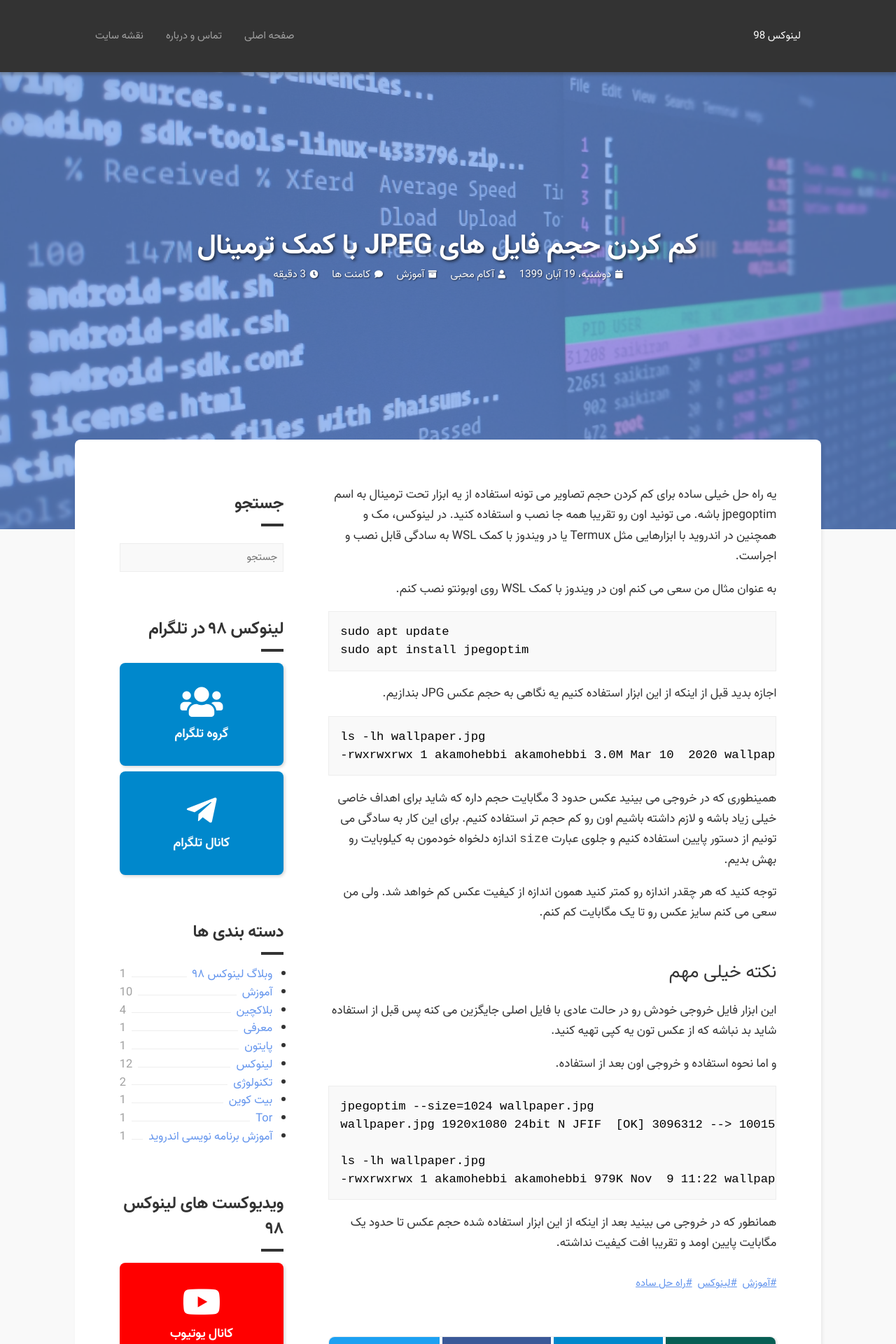
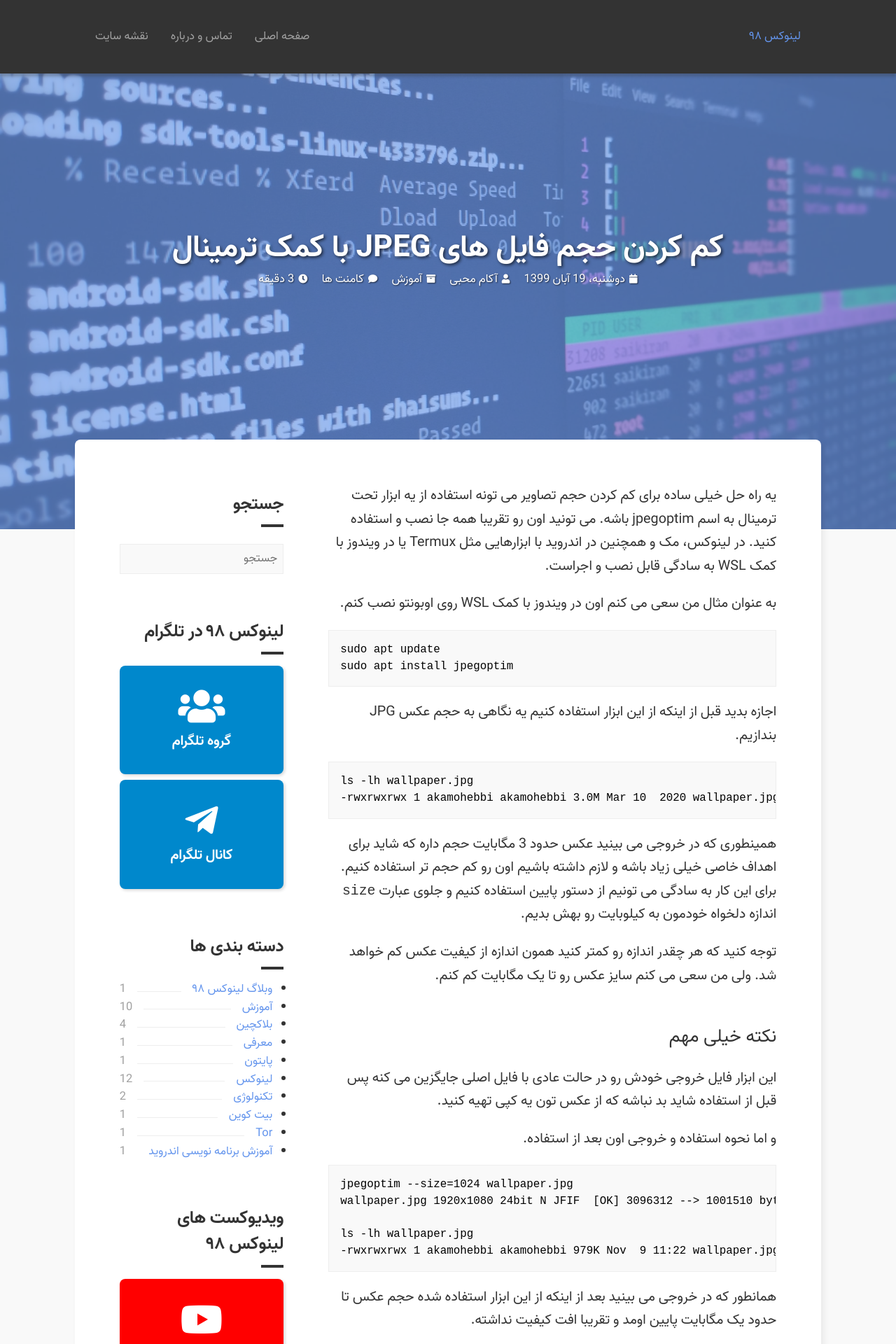
Before and after one commit to akamohebbi/linux98.ir, a Jekyll site: the page built from _posts/2020-11-09-jpegoptim-intro.md, in a window 1280 px wide. Shown: the top 1920 px of the page at 70% size. Built offline with Jekyll 4.4.1, drawn with Linux system fonts in a browser that asks for light colours.

Commit message:
css updated and blog title changed

```diff
--- a/_config.yml
+++ b/_config.yml
@@ -6,7 +6,7 @@ charset: UTF-8
 
 
 
-title: لینوکس 98
+title: لینوکس ۹۸
 description: منبع فارسی لینوکس و نرم افزارهای متن باز
 
 disqus_shortname: linux98
--- a/_sass/_home.scss
+++ b/_sass/_home.scss
@@ -47,7 +47,7 @@ body {
     background-color: #f9f9f9;
     color: #333333;
     // font-family: $estedad_font_family;
-    font-size: 1em;
+    font-size: $normal_font_size;
 }
 
 body,
@@ -145,6 +145,7 @@ a {
 }
 
 .site-title {
+    color: $theme_color;
     &:hover {
         color: #ffffff !important;
     }
@@ -159,7 +160,7 @@ a {
 
 .page-header-nav-desktop {
     a {
-        color: $text_color_secondary;
+        color: $secondary_text_color;
 
         &:hover {
             color: #ffffff !important;
@@ -176,7 +177,17 @@ a {
     border-radius: 8px;
     box-shadow: 2px 2px 4px rgba($color: #000000, $alpha: 0.32);
     z-index: 2;
-    position: relative
+    position: relative;
+
+    a {
+        &:first-child {
+            border-radius: 8px 8px 0 0;
+        }
+
+        &:last-child {
+            border-radius: 0 0 8px 8px;
+        }
+    }
 }
 
 .page-ef-wrapper {
@@ -186,7 +197,7 @@ a {
     margin-top: -128px;
     margin-bottom: 8.33333%;
     border-radius: 8px;
-    box-shadow: 2px 2px 4px rgba($color: #333333, $alpha: 0.08);
+    box-shadow: 4px 4px 8px rgba($color: #333333, $alpha: 0.08);
 }
 
 .page-entry {
@@ -229,7 +240,7 @@ a {
         }
 
         &.disable {
-            color: $text_color_secondary;
+            color: $secondary_text_color;
 
             &:hover {
                 border-color: #eeeeee;
@@ -253,12 +264,12 @@ a {
     a {
         text-decoration: none;
         &:hover {
-            color: $text_color_primary;
+            color: $primary_text_color;
         }
     }
 
     .meta {
-        color: $text_color_secondary;
+        color: $secondary_text_color;
 
         &::after {
             margin-left: 16px;
@@ -322,7 +333,7 @@ a {
 }
 
 .article-content {
-    font-size: 1.15rem;
+    font-size: $page_content_font_size;
     line-height: 1.7;
 
     p {
@@ -377,7 +388,7 @@ a {
             // font-size: $x_small_font_size;
             font-style: italic;
             text-align: center;
-            color: $text_color_secondary;
+            color: $secondary_text_color;
         }
     }
 
@@ -386,7 +397,7 @@ a {
 
         &:hover {
             text-decoration: none;
-            color: $text_color_secondary;
+            color: $secondary_text_color;
         }
     }
 
@@ -395,7 +406,7 @@ a {
         border-right: 4px solid $theme_color;
         padding: 8px 16px 8px 0;
         font-size: 128%;
-        color: $text_color_secondary;
+        color: $secondary_text_color;
 
         p {
             margin: 0;
@@ -436,7 +447,7 @@ a {
         margin-left: 4px;
 
         &:hover {
-            color: $text_color_secondary;
+            color: $secondary_text_color;
         }
 
         &::before {
@@ -515,7 +526,7 @@ a {
     color: $theme_color;
 
     &:hover {
-        color: $text_color_secondary;
+        color: $secondary_text_color;
     }
 }
 
@@ -603,7 +614,7 @@ a {
             }
 
             &:hover {
-                color: $text_color_secondary;
+                color: $secondary_text_color;
             }
         }
     }
@@ -621,7 +632,7 @@ a {
     padding-top: 64px;
 
     time {
-        color: $text_color_secondary;
+        color: $secondary_text_color;
         // font-size: $x_small_font_size;
     }
 
@@ -648,14 +659,14 @@ a {
         text-decoration: none;
         color: $theme_color;
         &:hover {
-            color: $text_color_secondary;
+            color: $secondary_text_color;
         }
     }
 }
 
 .page-footer {
     padding: 64px;
-
+    border-radius: 0 0 8px 8px;
     background-color: #333333;
     color: #ffffff;
 }
@@ -713,7 +724,7 @@ a {
         font-size: 1.15rem;
 
         &:hover {
-            color: $text_color_secondary;
+            color: $secondary_text_color;
         }
     }
 }
@@ -737,7 +748,7 @@ a {
         font-size: 1.15rem;
 
         &:hover {
-            color: $text_color_secondary;
+            color: $secondary_text_color;
         }
     }
 
@@ -770,6 +781,7 @@ a {
         margin-bottom: 0;
         box-shadow: none;
         border: none;
+        border-radius: 0;
     }
 
     .page-header .w3-display-container {
@@ -820,6 +832,7 @@ a {
     .page-footer {
         padding: 16 16px 16px 16px;
         margin-top: 64px;
+        border-radius: 0;
     }
 
     .page-footer-nav,
--- a/_sass/_page-404.scss
+++ b/_sass/_page-404.scss
@@ -6,7 +6,7 @@
         color: $theme_color;
 
         &:hover {
-            color: $text_color_secondary;
+            color: $secondary_text_color;
         }
     }
 
@@ -22,7 +22,7 @@
         border: 1px solid #eeeeee;
 
         &:focus {
-            border: 1px solid $text_color_primary;
+            border: 1px solid $primary_text_color;
         }
     }
 }
--- a/_sass/_syntax-highlighter.scss
+++ b/_sass/_syntax-highlighter.scss
@@ -16,7 +16,7 @@ code span {
 }
 
 pre {
-    // font-size: $normal_font_size !important;
+    font-size: $small_font_size !important;
     direction: ltr;
     overflow: auto;
     overflow-y: scroll;
--- a/_sass/_widgets.scss
+++ b/_sass/_widgets.scss
@@ -12,14 +12,14 @@
 .widget-header::after {
     content: "";
     display: table;
-    background-color: $text_color_primary;
+    background-color: $primary_text_color;
     width: 32px;
     height: 4px;
 }
 
 .widget-title {
     // font-family: $estedad_font_family;
-    // font-size: $large_font_size;
+    font-size: $widget_headering_font_size;
     font-weight: bold;
 }
 
@@ -31,7 +31,7 @@
         color: $theme_color;
 
         &:hover {
-            color: $text_color_secondary;
+            color: $secondary_text_color;
         }
     }
 
@@ -61,9 +61,9 @@
 
     span {
         display: block;
-        color: $text_color_secondary;
+        color: $secondary_text_color;
+        margin-top: -2px;
         font-size: $small_font_size;
-        margin-top: -2px;
     }
 }
 
@@ -212,11 +212,10 @@
     }
 
     .widget-title {
-        // font-family: $lalezar_font_family;
-        // font-size: $xx_large_font_size * 1.5;
-        font-weight: normal !important;
+        font-size: $widget_headering_font_size;
         line-height: 1.2;
         margin-bottom: 0;
+        font-weight: bold;
     }
 
     .widget-description {
@@ -224,7 +223,7 @@
     }
 
     .info {
-        // font-size: $xx_small_font_size;
+        font-size: $small_font_size;
         opacity: .8;
         margin: 8px 0 0 0 !important;
     }
@@ -233,7 +232,7 @@
         width: 100%;
         margin-top: 8px;
         border: none;
-        padding: 10px 0;
+        padding: 8px 16px;
         color: #ffffff;
         text-align: center;
         background-color: #d56144;
@@ -249,7 +248,7 @@
         transition: all 0.3s;
 
         &:focus {
-            border: 1px solid white;
+            border: 1px solid rgba($color: white, $alpha: 0.64);
             transition: all 0.3s;
         }
     }
@@ -274,7 +273,6 @@
 */
 
 .widget-categories {
-    font-size: 1.1em;
     li {
         &::after {
             content: '';
@@ -292,15 +290,15 @@
         background-color: white;
         z-index: 2;
         position: relative;
-        padding-left: 8px;
+        padding-left: 16px;
     }
 
     span {
         background-color: white;
         position: relative;
-        padding-right: 8px;
+        padding-right: 16px;
         z-index: 2;
-        color: $text_color_secondary;
+        color: $secondary_text_color;
     }
 }
 
--- a/_statics/css/main.scss
+++ b/_statics/css/main.scss
@@ -28,34 +28,18 @@ layout: none
 
 
 $theme_color: cornflowerblue;
-$text_color_primary: #333333;
-$text_color_secondary: #a1a1a1;
+$primary_text_color: #333333;
+$secondary_text_color: #a1a1a1;
 
-$normal_font_size: 1em;
-$large_font_size: 1.1em;
-$small_font_size: 0.9em;
+$small_font_size: 0.8em;
+$normal_font_size: 1.1em;
+$large_font_size: 1.4em;
 
-// $xxx_small_font_size: .5rem;
-// $xx_small_font_size: .7rem;
-// $x_small_font_size: .9rem;
-// $small_font_size: 1rem;
+$page_heading_font_size: 2.56em;
+$page_content_font_size: 1.2em;
 
-// $normal_font_size: 1.1rem;
+$widget_headering_font_size: 1.5em;
 
-// $large_font_size: 1.2rem;
-// $x_large_font_size: 1.3rem;
-// $xx_large_font_size: 1.5rem;
-// $xxx_large_font_size: 1.7rem;
-
-// $page_title_font_size: 3.5rem;
-
-// $article_title_font_size: 2.75rem;
-// $article_content_font_size: 1.175rem;
-
-// $page_title_font_size_on_small_views: 3.5rem;
-
-// $article_title_font_size_on_small_views: 3rem;
-// $article_content_font_size_on_small_views: 1.2rem;
 
 
 
```
